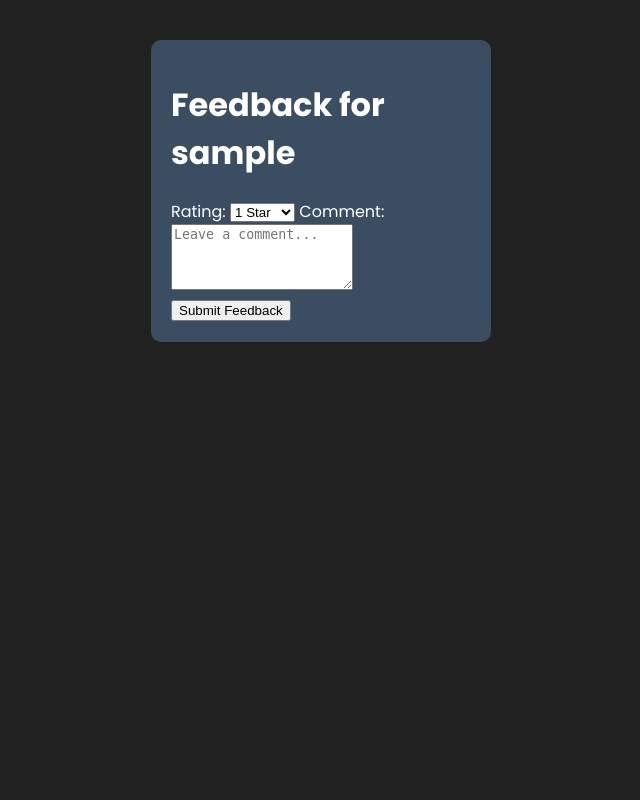
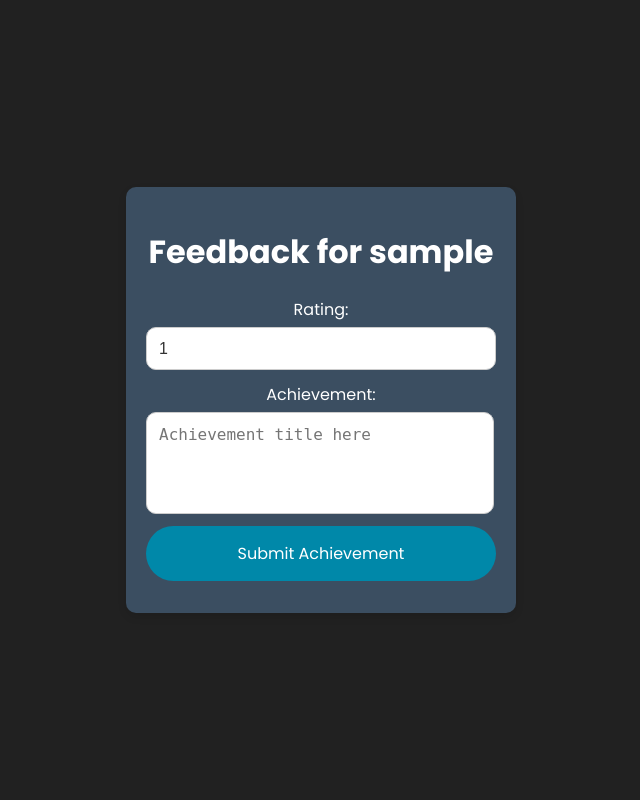
Before and after one commit to soohong-26/EduBuddy, a PHP site: page /feedback_form.php?user_id=1 in a window 1280 px wide. Shown: the whole page, without its empty margins (319-959 px from the left). Run offline with PHP 8.4, Linux system fonts and the light colour scheme; the visitor is signed in with stand-in values (Sample User, id 1); tables that the repository leaves empty or names only in its code hold one stand-in row (values such as "Sample post").

Commit message:
Adjustments to the UI and achievement page done, still need to add the achievement for viewing

```diff
--- a/feedback_form.php
+++ b/feedback_form.php
@@ -36,15 +36,83 @@ $user = $result->fetch_assoc();
         body {
             font-family: "Poppins", sans-serif;
             background-color: #212121;
-            margin: 20px;
+            margin: 0;
+            padding: 0;
+            display: flex;
+            justify-content: center;
+            align-items: center;
+            height: 100vh;
+            color: white;
+        }
+
+        .feedback-form-container {
             padding: 20px;
+            background-color: #3B4E61;
+            width: 350px; /* Increased width */
+            border-radius: 10px;
+            box-shadow: 0 4px 8px rgba(0,0,0,0.1);
+            text-align: center; /* Center align text and form elements */
+        }
+
+        form {
+            display: flex;
+            flex-direction: column;
+        }
+
+        label {
+            margin-bottom: 5px;
+            font-size: 16px;
+        }
+
+        select, button {
+            margin-bottom: 12px;
+            width: 100%;
+            padding: 12px;
+            font-size: 16px;
+            border-radius: 10px;
+            border: 1px solid #ccc;
+        }
+
+        .comment-section {
+            margin-bottom: 12px;
+            width: 92%;
+            padding: 12px;
+            font-size: 16px;
+            border-radius: 10px;
+            border: 1px solid #ccc;
+        }
+
+        select {
+            /* -webkit-appearance: none;
+            -moz-appearance: none;  */
+            appearance: none;
+            background-color: white;
+            color: #333;
+        }
+
+        textarea {
+            resize: none; /* Prevent resizing */
+        }
+
+        /* Button */
+        .submit-button {
+            padding: 15px 25px;
+            background-color: rgba(0, 136, 169, 1);
+            border: none;
+            border-radius: 50px;
+            cursor: pointer;
+            transition: all 0.3s ease;
             color: white;
+            font-family: "Poppins", sans-serif;
+        }
+
+        .submit-button:hover {
+            background-color: rgba(0, 136, 169, 0.8);
         }
     </style>
 </head>
 <body>
-
-<div class="feedback-form-container" style="padding: 20px; background-color: #3B4E61; color: white; width: 300px; margin: auto; border-radius: 10px;">
+<div class="feedback-form-container">
     <h1>Feedback for <?php echo htmlspecialchars($user['username']); ?></h1>
     <form action="submit_feedback.php" method="POST">
         <input type="hidden" name="user_id" value="<?php echo htmlspecialchars($user_id); ?>">
@@ -52,15 +120,15 @@ $user = $result->fetch_assoc();
         <input type="hidden" name="username" value="<?php echo htmlspecialchars($user['username']); ?>">
         <label for="rating">Rating:</label>
         <select name="rating" id="rating" required>
-            <option value="1">1 Star</option>
-            <option value="2">2 Stars</option>
-            <option value="3">3 Stars</option>
-            <option value="4">4 Stars</option>
-            <option value="5">5 Stars</option>
+            <option value="1">1</option>
+            <option value="2">2</option>
+            <option value="3">3</option>
+            <option value="4">4</option>
+            <option value="5">5</option>
         </select>
-        <label for="comment">Comment:</label>
-        <textarea name="comment" id="comment" rows="4" placeholder="Leave a comment..."></textarea>
-        <button type="submit" class="submit-button">Submit Feedback</button>
+        <label for="comment">Achievement:</label>
+        <textarea class="comment-section" name="comment" id="comment" rows="4" placeholder="Achievement title here" required></textarea>
+        <button type="submit" class="submit-button">Submit Achievement</button>
     </form>
 </div>
 
--- a/submit_skills.php
+++ b/submit_skills.php
@@ -174,6 +174,8 @@ if ($_SERVER['REQUEST_METHOD'] == 'POST') {
             font-size: 16px;
             cursor: pointer;
             transition: background-color 0.3s ease;
+            font-family: "Poppins", sans-serif;
+            background-color: rgba(0, 136, 169, 1);
         }
 
         .view-profile-button {
```
Also changed, not shown: edit_profile.php (+38 -7 lines), profile.php (+27 -8 lines), profile_view_only.php (+73 -79 lines), view_feedback.php (+18 -8 lines), README.md.
